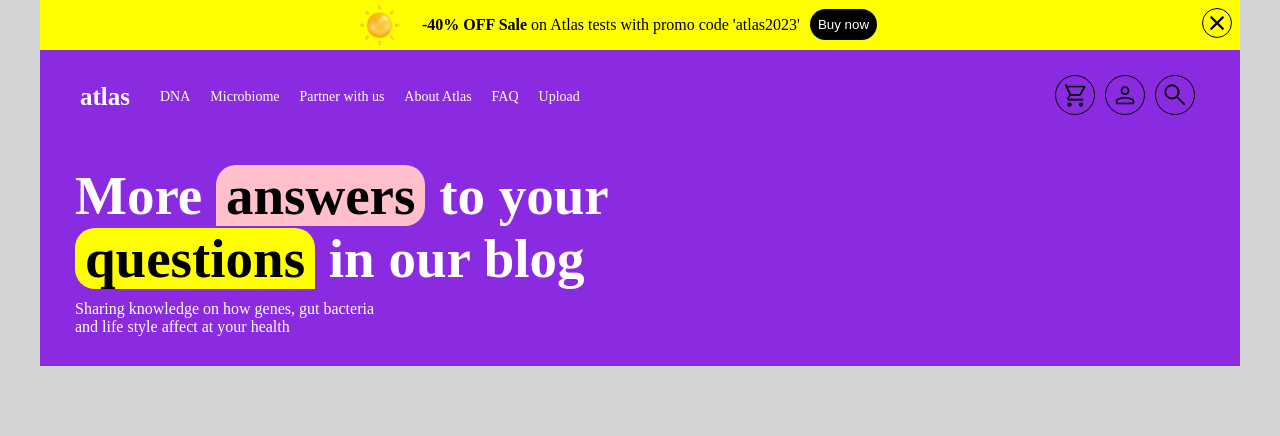
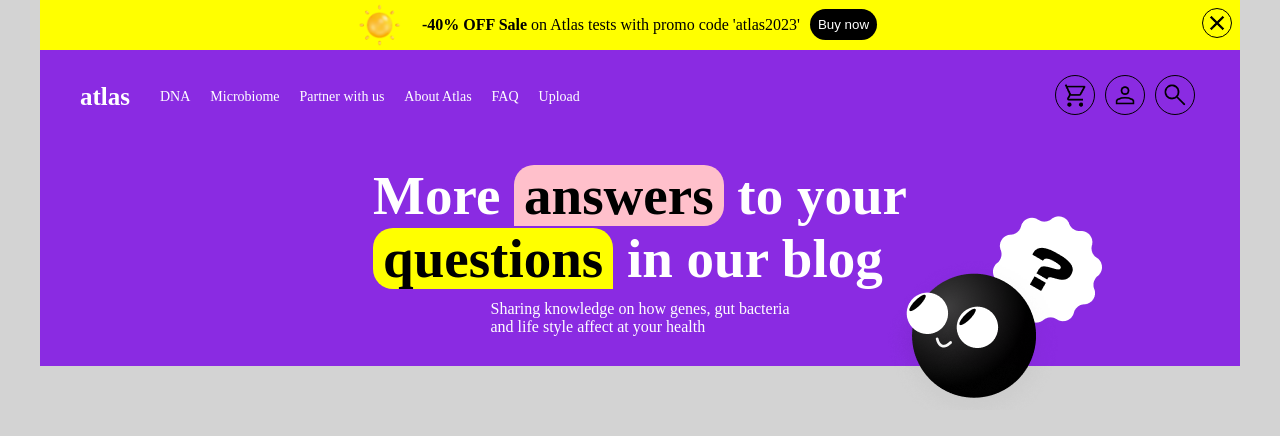
Before and after one commit to itsozod/layout-atlas, a React (Vite) app: page / in a window 1280 px wide. Shown: the top 436 px of the page. Built offline with nearby package versions, Linux system fonts and the light colour scheme.

Commit message:
styled masked image

```diff
--- a/src/App.css
+++ b/src/App.css
@@ -5,6 +5,7 @@
 }
 /* header component*/
 .header {
+  position: relative;
   background-color: blueviolet;
   display: flex;
   flex-direction: column;
@@ -45,6 +46,39 @@
 .link:hover {
   text-decoration: underline;
 }
+.big-part {
+  padding: 10px 35px;
+  display: flex;
+  justify-content: center;
+  align-items: center;
+  flex-direction: column;
+}
+.blog, .health {
+  color: white;
+}
+.blog {
+  font-size: 55px;
+  margin-bottom: 10px;
+}
+.answer {
+  color: black;
+  background-color: pink;
+  border-top-left-radius: 20px;
+  border-top-right-radius: 20px;
+  border-bottom-right-radius: 20px;
+  padding: 0px 10px;
+}
+.question {
+  background-color: yellow;
+  color: black;
+  border-top-left-radius: 20px;
+  border-bottom-left-radius: 20px;
+  border-top-right-radius: 20px;
+  padding: 0px 10px;
+}
+.health {
+  margin-bottom: 20px;
+}
 /* header icons */
 .cart, .person, .search {
   width: 40px;
@@ -63,6 +97,13 @@
 }
 .search:hover {
   background-color: aqua;
+}
+/* masked image */
+.mask {
+  position: absolute;
+  top: 80%;
+  left: 80%;
+  transform: translate(-50%, -50%);
 }
 /* sale component */
 .mainSale {
@@ -108,34 +149,3 @@
 .delete:hover {
   background-color: red;
 }
-.big-part {
-  padding: 10px 35px;
-  display: flex;
-  flex-direction: column;
-}
-.blog, .health {
-  color: white;
-}
-.blog {
-  font-size: 55px;
-  margin-bottom: 10px;
-}
-.answer {
-  color: black;
-  background-color: pink;
-  border-top-left-radius: 20px;
-  border-top-right-radius: 20px;
-  border-bottom-right-radius: 20px;
-  padding: 0px 10px;
-}
-.question {
-  background-color: yellow;
-  color: black;
-  border-top-left-radius: 20px;
-  border-bottom-left-radius: 20px;
-  border-top-right-radius: 20px;
-  padding: 0px 10px;
-}
-.health {
-  margin-bottom: 20px;
-}
--- a/src/Header.jsx
+++ b/src/Header.jsx
@@ -47,6 +47,9 @@ export default function Header() {
           affect at your health
         </p>
       </div>
+      <div className="mask">
+        <img src="masked.png" alt="masked" />
+      </div>
     </header>
   );
 }
```
